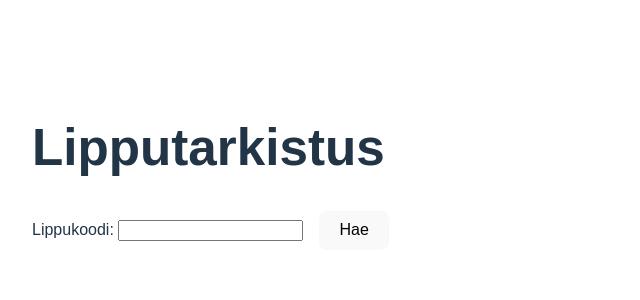
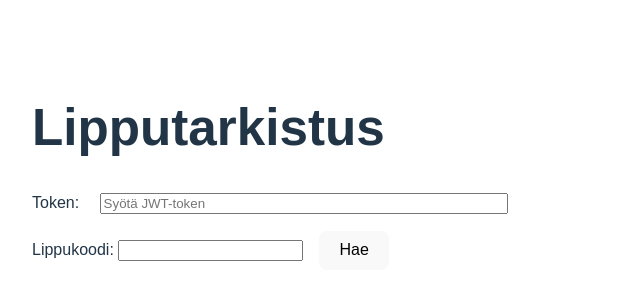
Before and after one commit to m1seno/oprojekti1_client, a React (Vite) app: page / in a window 1280 px wide. Shown: the part 232-532 px from the top of the page, without its empty margins (0-640 px from the left). Built offline with nearby package versions, Linux system fonts and the light colour scheme.

Commit message:
Lisätty tokenille lomake, jolla tokeni saadaan syötettyä clientille

```diff
--- a/src/App.tsx
+++ b/src/App.tsx
@@ -9,6 +9,7 @@ type Lippu = {
 
 function App() {
   const [koodi, setKoodi] = useState('')
+  const [token, setToken] = useState('')
   const [lippu, setLippu] = useState<Lippu | null>(null)
   const [viesti, setViesti] = useState<string | null>(null)
   const [virhe, setVirhe] = useState<string | null>(null)
@@ -20,7 +21,9 @@ function App() {
 
     try {
       const res = await fetch(`/api/liput?koodi=${encodeURIComponent(koodi)}`, {
-        credentials: 'include' // säilyttää JWT cookien
+        headers: {
+          Authorization: `Bearer ${token}`
+        }
       })
       if (!res.ok) throw new Error('Lippua ei löytynyt')
 
@@ -42,9 +45,10 @@ function App() {
 
     try {
       const res = await fetch(`/api/liput/${lippu.id}`, {
-
         method: 'PATCH',
-        credentials: 'include' // tärkeää säilyttää cookie myös tässä pyynnössä
+        headers: {
+          'Authorization': `Bearer ${token}`
+        }
       })
 
       if (!res.ok) throw new Error('Virhe lipun päivittämisessä')
@@ -63,6 +67,19 @@ function App() {
   return (
     <div style={{ padding: '2rem', fontFamily: 'Arial, sans-serif' }}>
       <h1>Lipputarkistus</h1>
+
+      <div style={{ marginBottom: '1rem' }}>
+        <label>
+          Token:{' '}
+          <input
+            type="text"
+            value={token}
+            onChange={(e) => setToken(e.target.value)}
+            style={{ width: '400px', marginLeft: '1rem' }}
+            placeholder="Syötä JWT-token"
+          />
+        </label>
+      </div>
 
       <label>
         Lippukoodi:{' '}
```
Lines whose indentation alone changed are shown as unchanged.
